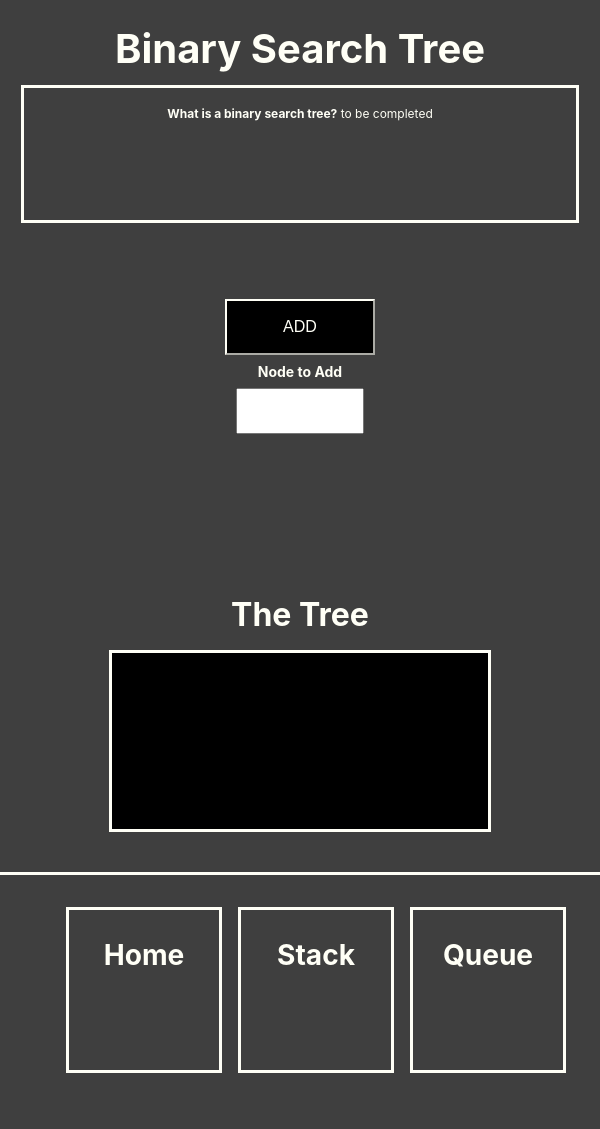
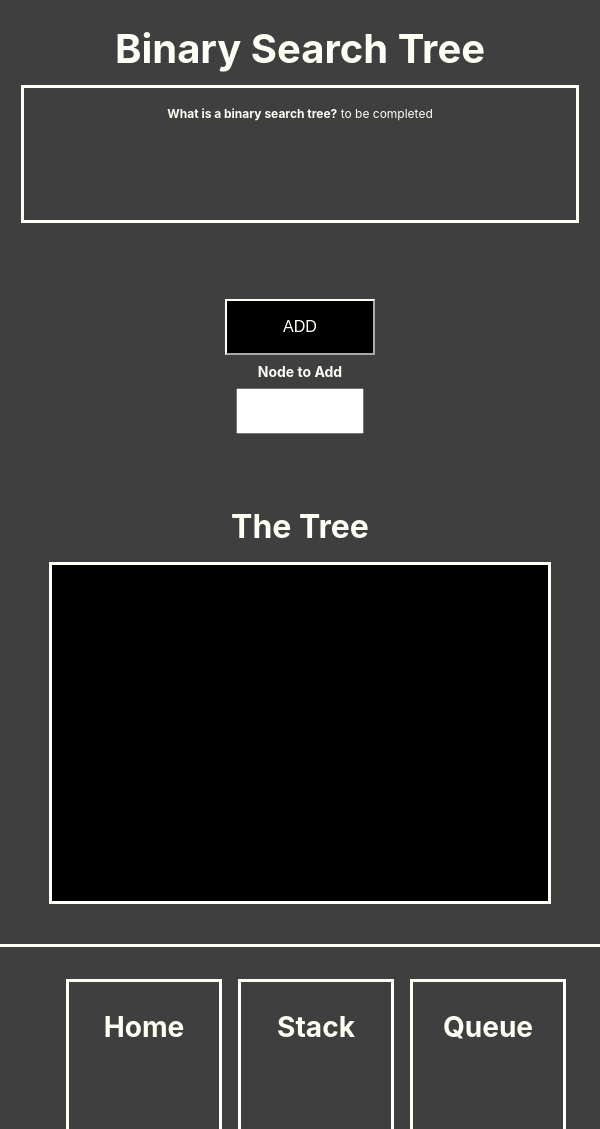
Before and after one commit to k-westbrook/help-my-data-structure, a React (Create React App) app: page /binarysearchtree in a window 600 px wide. Shown: the top 1129 px of the page. Built offline with nearby package versions, Linux system fonts and the light colour scheme.

Commit message:
updated mobile device css for tree

```diff
--- a/src/App.css
+++ b/src/App.css
@@ -191,6 +191,9 @@ background-color: black;
   margin-right:.5vw;
   margin-top: 2vh;
   margin-bottom: 2vh;
+  height:6vh;
+  width:3vw;
+  font-size:2vh;
 padding:2vh;
 border-style:solid;
 background-color: #3F3F3F;
@@ -204,6 +207,9 @@ background-color: #3F3F3F;
   margin-top: 2vh;
   margin-bottom: 2vh;
 padding:2vh;
+height:6vh;
+min-width: 3vw;;
+font-size:2vh;
 background-color: black;
 color:black;
 
@@ -334,7 +340,7 @@ padding:2vh;
 
   .push-form{
     display: flex;
-    justify-content: space-around;
+    justify-content: center;
     flex-wrap: wrap;
 
   }
@@ -344,7 +350,16 @@ padding:2vh;
     width: 25vw;
     height: 30vh;
     padding:1vh;
-    margin-bottom: 3vh;
+    margin-bottom: 2vh;
+
+  }
+  .button-group-tree{
+
+    width: 25vw;
+    height: 20vh;
+    padding:1vh;
+    margin-bottom: 2vh;
+
 
   }
 
@@ -413,6 +428,56 @@ padding:2vh;
 
   }
 
+
+.tree-display-container
+{
+display: flex;
+flex-direction: column;
+border-style: solid;
+padding:1vh;
+font-size: 2vh;
+min-height: 40vh;
+width: 80vw;
+margin-bottom:5vh;
+background-color: black;
+
+}
+
+.tree-item{
+  margin-left:.5vw;
+  margin-right:.5vw;
+  margin-top: 1vh;
+  margin-bottom: 1vh;
+  height:3vh;
+  width:4vw;
+  font-size:1vh;
+padding:1vh;
+border-style:solid;
+background-color: #3F3F3F;
+
+}
+
+.tree-item-blank
+{
+  margin-left:.5vw;
+  margin-right:.5vw;
+  margin-top: 1vh;
+  margin-bottom: 1vh;
+padding:1vh;
+height:3vh;
+min-width: 4vw;;
+font-size:1vh;
+background-color: black;
+color:black;
+
+}
+
+.tree-row{
+display: flex;
+flex-direction: row;
+flex-wrap:wrap;
+justify-content: space-around;
+}
   .peek-container{
     font-size:3vh;
     margin-top:1vh;
--- a/src/Components/BinarySearchTreeComponents/PushForm.js
+++ b/src/Components/BinarySearchTreeComponents/PushForm.js
@@ -7,7 +7,7 @@ class PushForm extends React.Component {
     return (
       <div className='push-form' >
         <form onSubmit={this.props.handleAdd}>
-          <div className='button-group'>
+          <div className='button-group-tree'>
             <div >
 
               <button className='button-style'>ADD</button>
```
